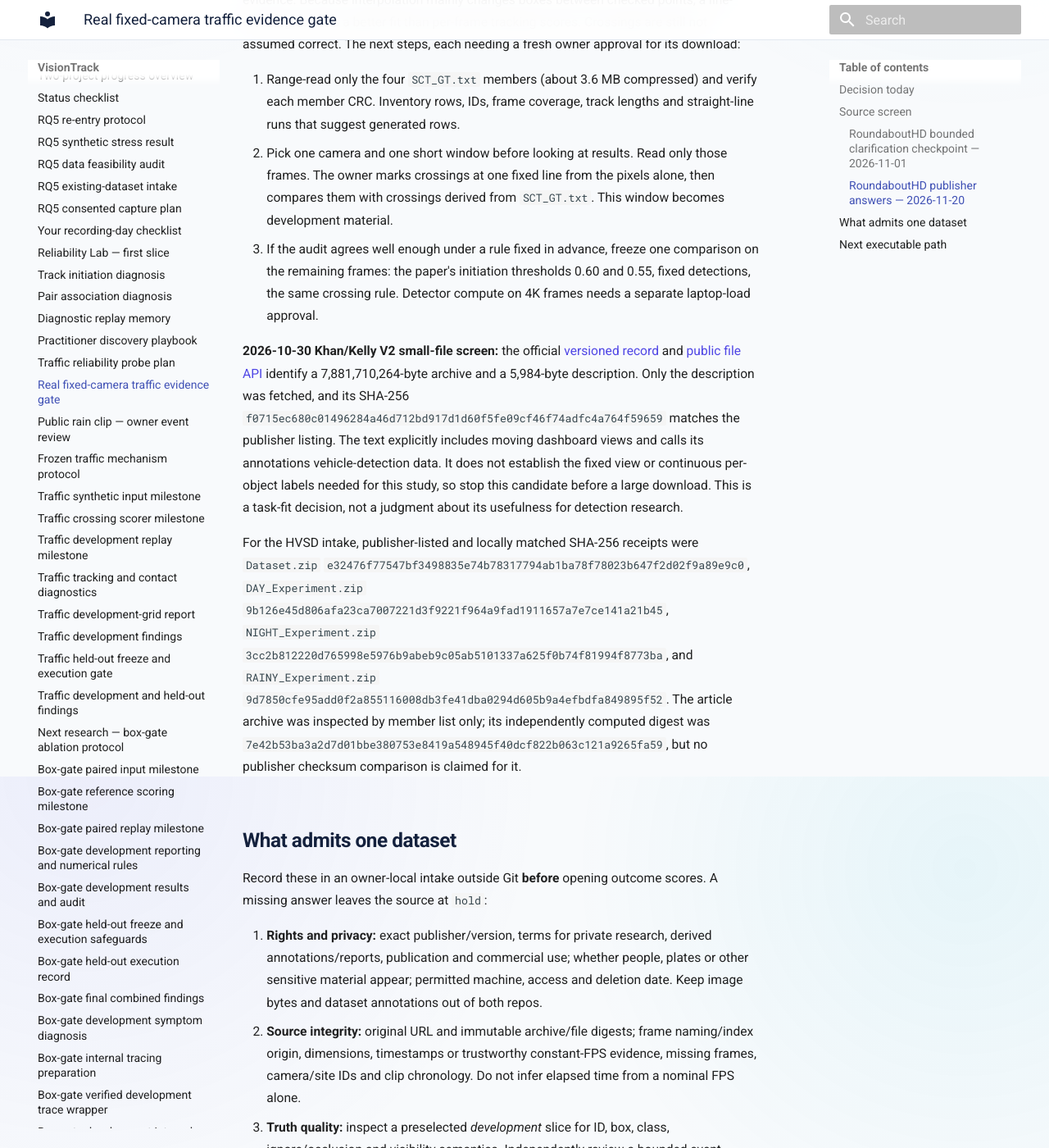
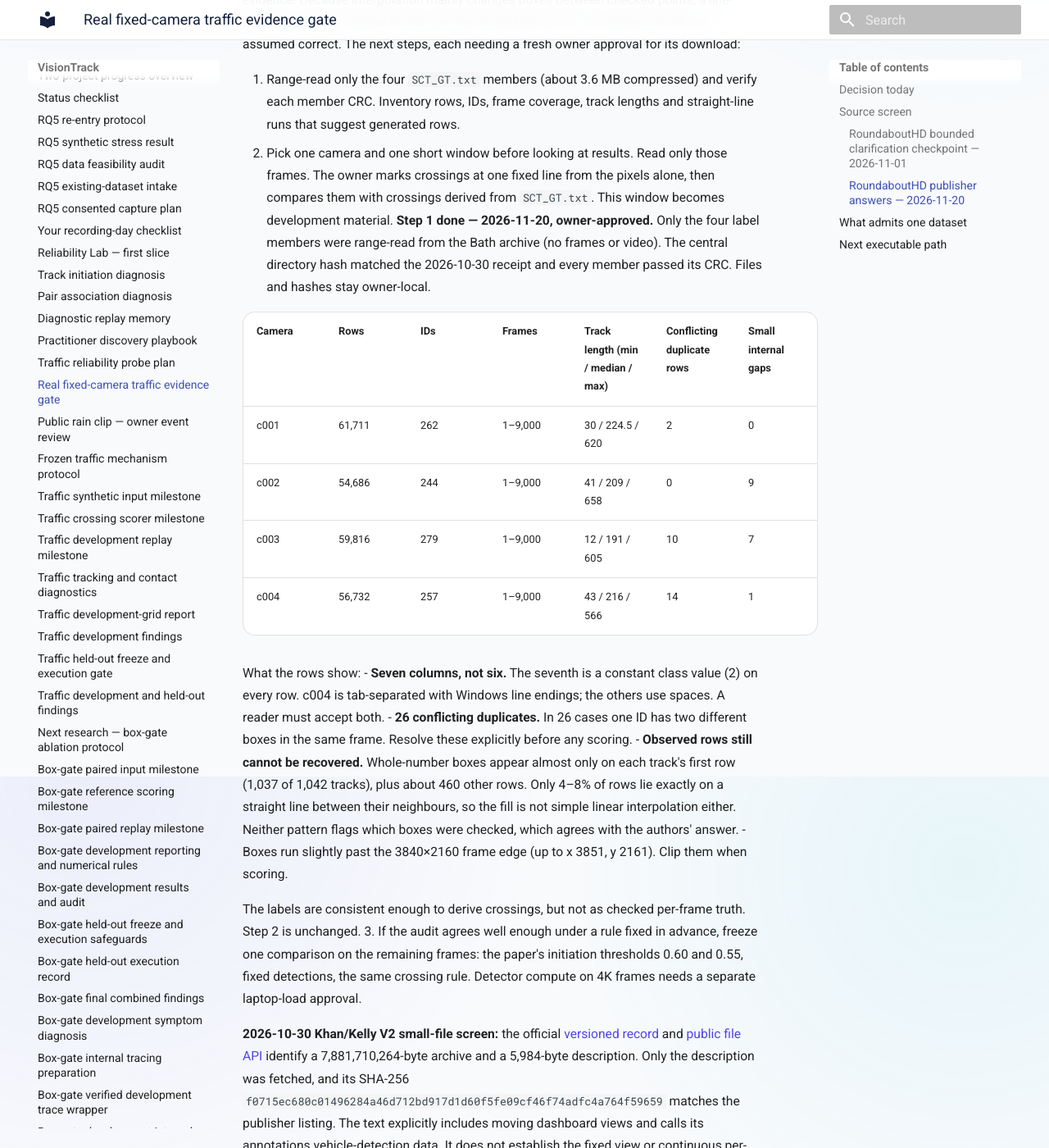
Before and after one commit to hulagerushikesh/visiontrack, an MkDocs documentation site: the page built from docs/REAL_TRAFFIC_EVIDENCE_GATE.md, in a window 1280 px wide and 1400 px high, scrolled down 8853 px. Shown: the whole window at 82% size. Built offline with MkDocs 1.6.1 and Material for MkDocs 9.7.7, drawn with Linux system fonts in a browser that asks for light colours.

Commit message:
Inventory RoundaboutHD single-camera labels

```diff
--- a/docs/REAL_TRAFFIC_EVIDENCE_GATE.md
+++ b/docs/REAL_TRAFFIC_EVIDENCE_GATE.md
@@ -158,6 +158,35 @@ a fresh owner approval for its download:
    those frames. The owner marks crossings at one fixed line from the pixels
    alone, then compares them with crossings derived from `SCT_GT.txt`. This
    window becomes development material.
+   **Step 1 done — 2026-11-20, owner-approved.** Only the four label members
+   were range-read from the Bath archive (no frames or video). The central
+   directory hash matched the 2026-10-30 receipt and every member passed its
+   CRC. Files and hashes stay owner-local.
+
+   | Camera | Rows | IDs | Frames | Track length (min / median / max) | Conflicting duplicate rows | Small internal gaps |
+   | --- | --- | --- | --- | --- | --- | --- |
+   | c001 | 61,711 | 262 | 1–9,000 | 30 / 224.5 / 620 | 2 | 0 |
+   | c002 | 54,686 | 244 | 1–9,000 | 41 / 209 / 658 | 0 | 9 |
+   | c003 | 59,816 | 279 | 1–9,000 | 12 / 191 / 605 | 10 | 7 |
+   | c004 | 56,732 | 257 | 1–9,000 | 43 / 216 / 566 | 14 | 1 |
+
+   What the rows show:
+   - **Seven columns, not six.** The seventh is a constant class value (2) on
+     every row. c004 is tab-separated with Windows line endings; the others
+     use spaces. A reader must accept both.
+   - **26 conflicting duplicates.** In 26 cases one ID has two different boxes
+     in the same frame. Resolve these explicitly before any scoring.
+   - **Observed rows still cannot be recovered.** Whole-number boxes appear
+     almost only on each track's first row (1,037 of 1,042 tracks), plus about
+     460 other rows. Only 4–8% of rows lie exactly on a straight line between
+     their neighbours, so the fill is not simple linear interpolation either.
+     Neither pattern flags which boxes were checked, which agrees with the
+     authors' answer.
+   - Boxes run slightly past the 3840×2160 frame edge (up to x 3851, y 2161).
+     Clip them when scoring.
+
+   The labels are consistent enough to derive crossings, but not as checked
+   per-frame truth. Step 2 is unchanged.
 3. If the audit agrees well enough under a rule fixed in advance, freeze one
    comparison on the remaining frames: the paper's initiation thresholds 0.60
    and 0.55, fixed detections, the same crossing rule. Detector compute on 4K
```
